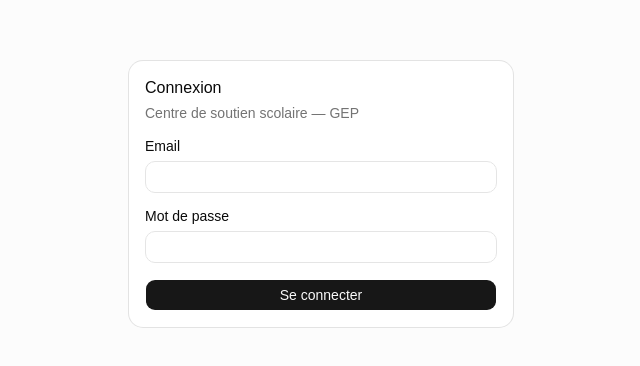
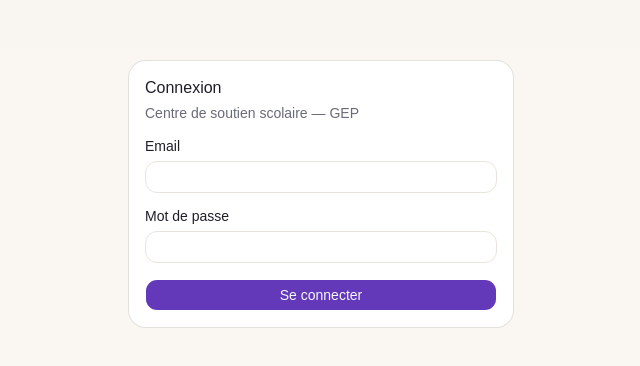
Before and after one commit to mehdiEnnaciri1/GEP, a React (Vite) app in the folder frontend/: page /connexion in a window 1280 px wide. Shown: the part 206-572 px from the top of the page, without its empty margins (319-959 px from the left). Built offline with nearby package versions, Linux system fonts and the light colour scheme; no server answers.

Commit message:
front: thème violet/crème (tokens shadcn)

```diff
--- a/frontend/src/index.css
+++ b/frontend/src/index.css
@@ -49,38 +49,38 @@
 }
 
 :root {
-    --background: oklch(1 0 0);
-    --foreground: oklch(0.145 0 0);
+    --background: oklch(0.981 0.006 85);
+    --foreground: oklch(0.24 0.02 285);
     --card: oklch(1 0 0);
-    --card-foreground: oklch(0.145 0 0);
+    --card-foreground: oklch(0.24 0.02 285);
     --popover: oklch(1 0 0);
-    --popover-foreground: oklch(0.145 0 0);
-    --primary: oklch(0.205 0 0);
-    --primary-foreground: oklch(0.985 0 0);
-    --secondary: oklch(0.97 0 0);
-    --secondary-foreground: oklch(0.205 0 0);
-    --muted: oklch(0.97 0 0);
-    --muted-foreground: oklch(0.556 0 0);
-    --accent: oklch(0.97 0 0);
-    --accent-foreground: oklch(0.205 0 0);
+    --popover-foreground: oklch(0.24 0.02 285);
+    --primary: oklch(0.47 0.19 293);
+    --primary-foreground: oklch(0.98 0.005 293);
+    --secondary: oklch(0.95 0.025 293);
+    --secondary-foreground: oklch(0.35 0.1 293);
+    --muted: oklch(0.96 0.008 85);
+    --muted-foreground: oklch(0.53 0.02 280);
+    --accent: oklch(0.95 0.03 293);
+    --accent-foreground: oklch(0.35 0.1 293);
     --destructive: oklch(0.577 0.245 27.325);
-    --border: oklch(0.922 0 0);
-    --input: oklch(0.922 0 0);
-    --ring: oklch(0.708 0 0);
-    --chart-1: oklch(0.87 0 0);
-    --chart-2: oklch(0.556 0 0);
-    --chart-3: oklch(0.439 0 0);
-    --chart-4: oklch(0.371 0 0);
-    --chart-5: oklch(0.269 0 0);
-    --radius: 0.625rem;
-    --sidebar: oklch(0.985 0 0);
-    --sidebar-foreground: oklch(0.145 0 0);
-    --sidebar-primary: oklch(0.205 0 0);
-    --sidebar-primary-foreground: oklch(0.985 0 0);
-    --sidebar-accent: oklch(0.97 0 0);
-    --sidebar-accent-foreground: oklch(0.205 0 0);
-    --sidebar-border: oklch(0.922 0 0);
-    --sidebar-ring: oklch(0.708 0 0);
+    --border: oklch(0.92 0.012 85);
+    --input: oklch(0.92 0.012 85);
+    --ring: oklch(0.6 0.15 293);
+    --chart-1: oklch(0.72 0.16 155);
+    --chart-2: oklch(0.68 0.19 18);
+    --chart-3: oklch(0.78 0.14 80);
+    --chart-4: oklch(0.65 0.15 250);
+    --chart-5: oklch(0.58 0.18 293);
+    --radius: 0.75rem;
+    --sidebar: oklch(0.99 0.006 85);
+    --sidebar-foreground: oklch(0.24 0.02 285);
+    --sidebar-primary: oklch(0.47 0.19 293);
+    --sidebar-primary-foreground: oklch(0.98 0.005 293);
+    --sidebar-accent: oklch(0.95 0.025 293);
+    --sidebar-accent-foreground: oklch(0.35 0.1 293);
+    --sidebar-border: oklch(0.92 0.012 85);
+    --sidebar-ring: oklch(0.6 0.15 293);
 }
 
 .dark {
```
